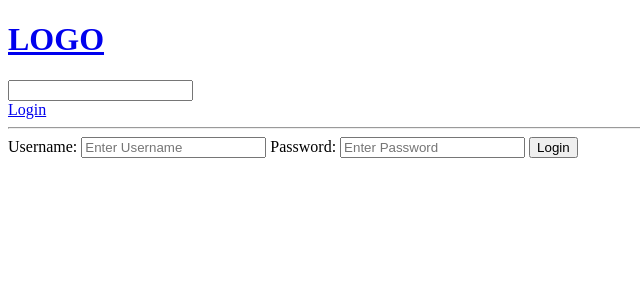
After one commit to andrewhausler/Django-Video, a Django app: page /login/ in a window 1280 px wide. The commit adds this page. Shown: the top 300 px of the page, without its empty margins (0-640 px from the left). Run offline with Django 4.2, Linux system fonts and the light colour scheme.

```diff
--- /dev/null
+++ b/base/templates/base/login_register.html
@@ -0,0 +1,19 @@
+{% extends "main.html" %}
+
+{% block content %}
+
+<div>
+    <form method="POST" action="">
+        {% csrf_token %}
+
+        <label>Username:</label>
+        <input type="text" name="username" placeholder="Enter Username"/>
+
+        <label>Password:</label>
+        <input type="password" name="password" placeholder="Enter Password"/>
+
+        <input type="submit" value="Login"/>
+    </form>
+</div>
+
+{% endblock content %}
--- a/base/urls.py
+++ b/base/urls.py
@@ -2,6 +2,7 @@ from django.urls import path
 from . import views
 
 urlpatterns = [
+    path("login/", views.loginPage, name="login"),
     path("", views.home, name="home"),
     path("room/<str:pk>/", views.room, name="room"),
     path("create-room/", views.createRoom, name="create-room"),
--- a/base/views.py
+++ b/base/views.py
@@ -1,13 +1,18 @@
 from django.shortcuts import render, redirect
+from django.contrib import messages
 from django.db.models import Q
+from django.contrib.auth.models import User
 from .models import Room, Topic
 from .form import RoomForm
 
-rooms = [
-    {"id":1, "name":"Lets learn python!"},
-    {"id":2, "name":"Design with me"},
-    {"id":3, "name":"Frontend developers"},
-]
+def loginPage(request):
+    username = ""
+    password = ""
+    if request.method == "POST":
+        username = request.POST.get("username")
+        password = request.POST.get("password")
+    context = {"username": username, "password": password}
+    return render(request, "base/login_register.html", context)
 
 def home(request):
     q = request.GET.get("q") if request.GET.get("q") != None else ""
--- a/templates/navbar.html
+++ b/templates/navbar.html
@@ -6,4 +6,6 @@
     <input type="text" name="q" placeholders="Search Rooms..." />
 </form>
 
+<a href="{% url 'login' %}">Login</a>
+
 <hr>
```
